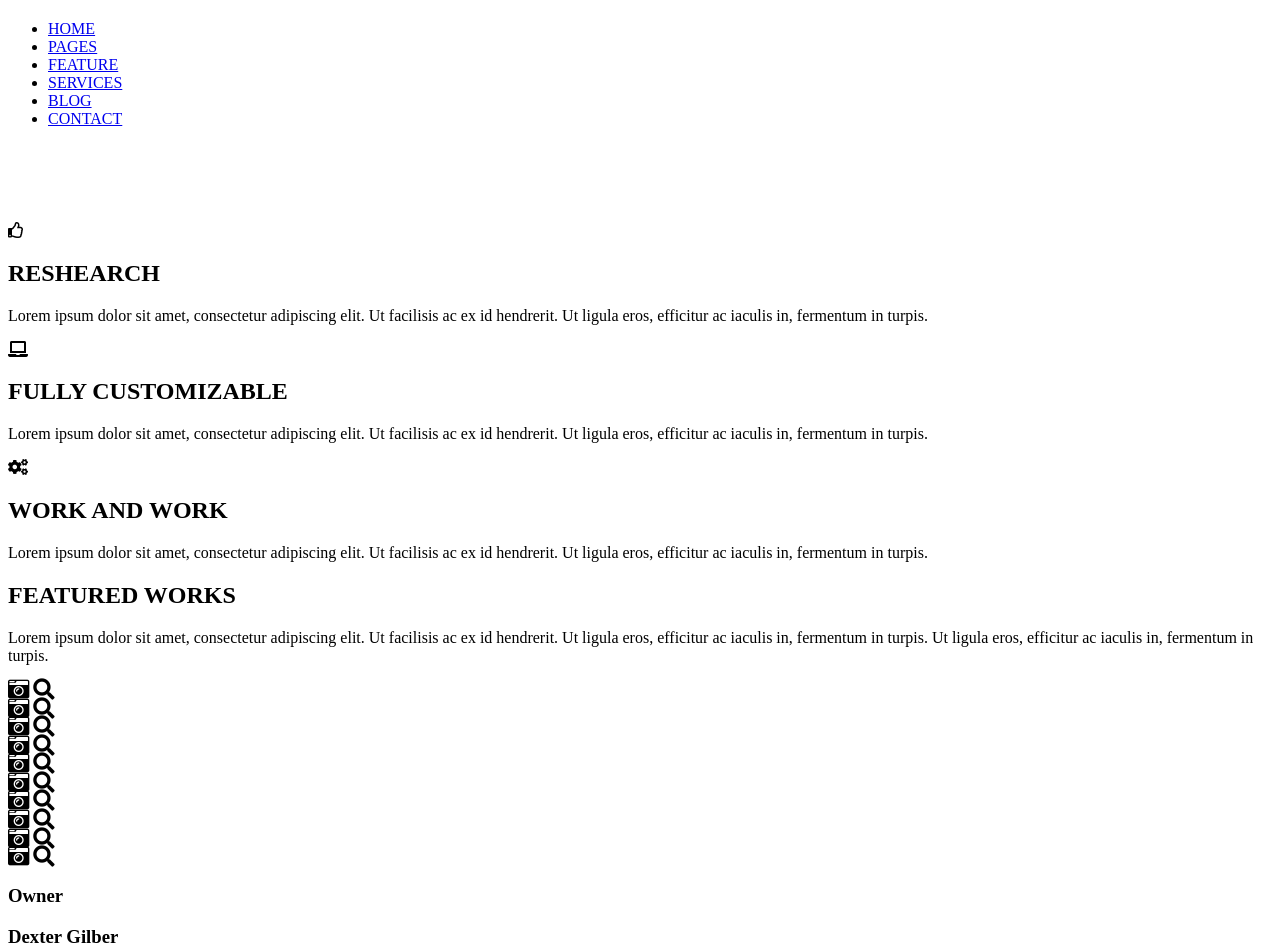
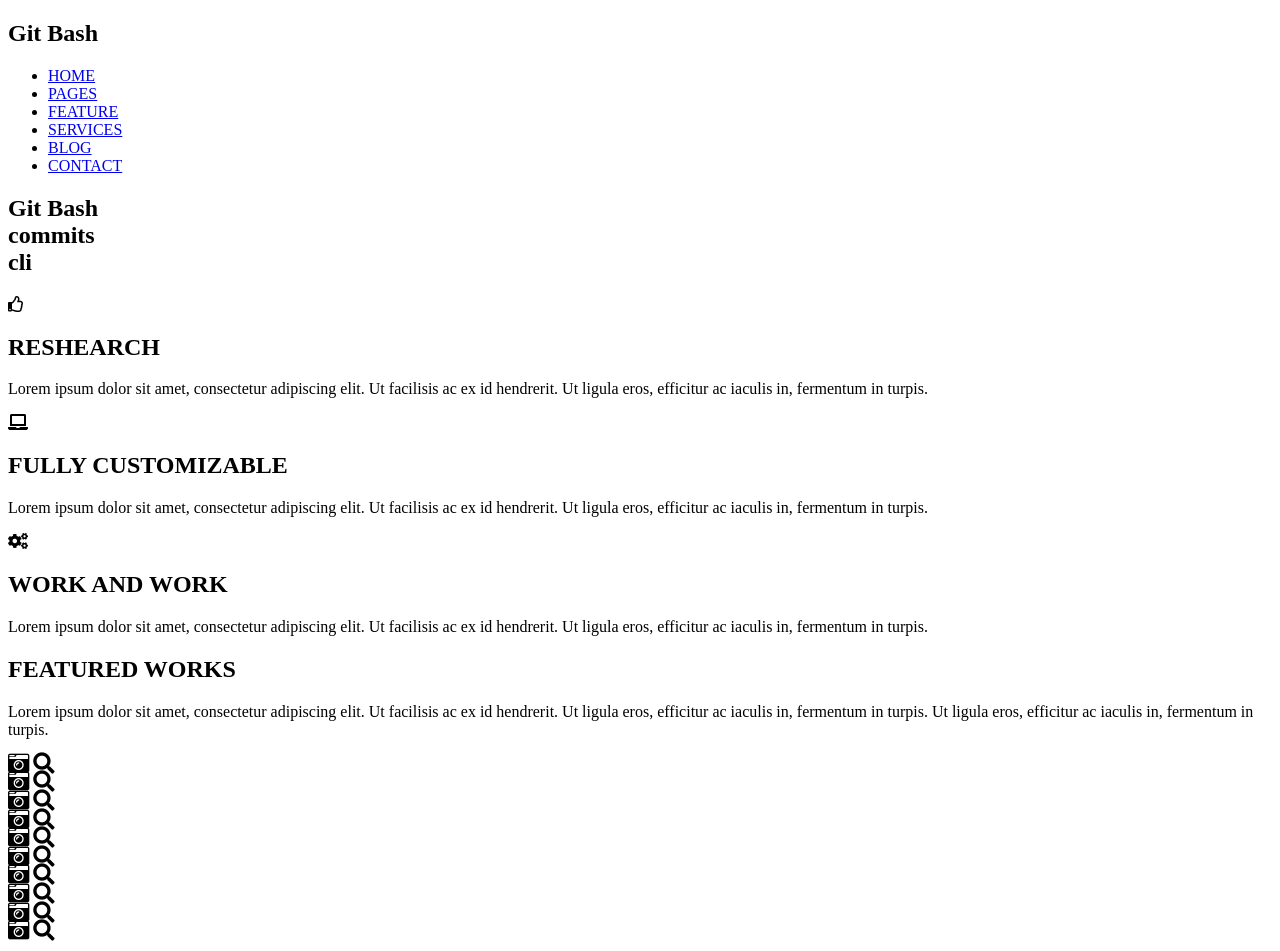
Before and after one commit to wujot/learning-git, a plain HTML site: page index.html in a window 1280 px wide. Shown: the top 951 px of the page. Drawn offline with nearby package versions, Linux system fonts and the light colour scheme; files that its build step writes are made by us from their sources; a web font is replaced by a local one.

Commit message:
Add Title and Slogan

```diff
--- a/index.html
+++ b/index.html
@@ -14,7 +14,7 @@
 				<div class="container">
 					<div class="row">
 						<div class="col-4 col-s-12">
-							<h1></h1>
+							<h1>Git Bash</h1>
 						</div>
 						<div class="col-8 col-s-12">
 							<ul>
@@ -32,9 +32,9 @@
 		</header>
 		<section class="hero">
 			<div class="slogan">
-				<h1><span></span><br>
-					<br>
-
+				<h1><span>Git Bash</span><br>
+					commits<br>
+					cli
 				</h1>
 			</div>
 		</section>
```
